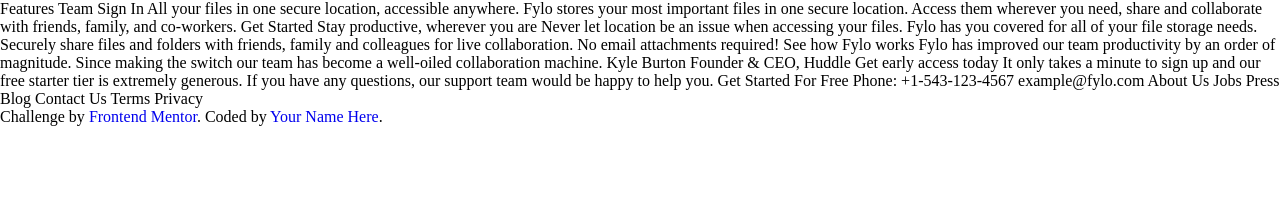
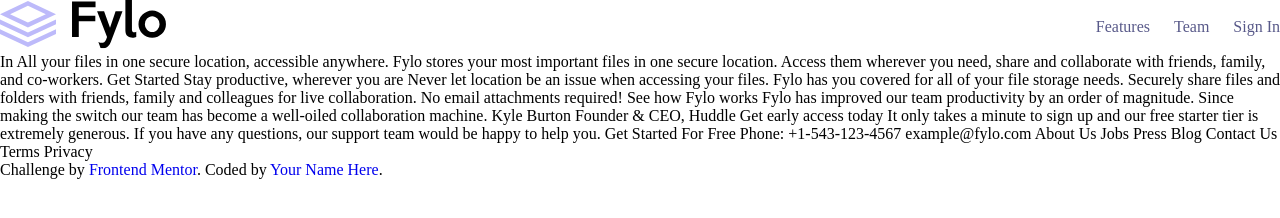
Before and after one commit to SanazBHMN/fylo-landing-page-master, a website: page index.html in a window 1280 px wide. Drawn offline with Linux system fonts and the light colour scheme.

Commit message:
Build the header

```diff
--- a/index.html
+++ b/index.html
@@ -15,20 +15,40 @@
     <title>Frontend Mentor | Fylo landing page with two column layout</title>
   </head>
   <body>
-    Features Team Sign In All your files in one secure location, accessible
-    anywhere. Fylo stores your most important files in one secure location.
-    Access them wherever you need, share and collaborate with friends, family,
-    and co-workers. Get Started Stay productive, wherever you are Never let
-    location be an issue when accessing your files. Fylo has you covered for all
-    of your file storage needs. Securely share files and folders with friends,
-    family and colleagues for live collaboration. No email attachments required!
-    See how Fylo works Fylo has improved our team productivity by an order of
-    magnitude. Since making the switch our team has become a well-oiled
-    collaboration machine. Kyle Burton Founder & CEO, Huddle Get early access
-    today It only takes a minute to sign up and our free starter tier is
-    extremely generous. If you have any questions, our support team would be
-    happy to help you. Get Started For Free Phone: +1-543-123-4567
-    example@fylo.com About Us Jobs Press Blog Contact Us Terms Privacy
+    <header class="header">
+      <nav class="nav container">
+        <a href="#" class="nav__logo">
+          <img src="./images/logo.svg" class="logo" alt="logo" />
+        </a>
+        <div class="nav__menu">
+          <ul class="nav__list">
+            <li class="nav__item">
+              <a href="" class="nav__link">Features</a>
+            </li>
+            <li class="nav__item">
+              <a href="" class="nav__link">Team</a>
+            </li>
+            <li class="nav__item">
+              <a href="" class="nav__link">Sign In</a>
+            </li>
+          </ul>
+        </div>
+      </nav>
+    </header>
+    In All your files in one secure location, accessible anywhere. Fylo stores
+    your most important files in one secure location. Access them wherever you
+    need, share and collaborate with friends, family, and co-workers. Get
+    Started Stay productive, wherever you are Never let location be an issue
+    when accessing your files. Fylo has you covered for all of your file storage
+    needs. Securely share files and folders with friends, family and colleagues
+    for live collaboration. No email attachments required! See how Fylo works
+    Fylo has improved our team productivity by an order of magnitude. Since
+    making the switch our team has become a well-oiled collaboration machine.
+    Kyle Burton Founder & CEO, Huddle Get early access today It only takes a
+    minute to sign up and our free starter tier is extremely generous. If you
+    have any questions, our support team would be happy to help you. Get Started
+    For Free Phone: +1-543-123-4567 example@fylo.com About Us Jobs Press Blog
+    Contact Us Terms Privacy
 
     <footer>
       <p class="attribution">
--- /dev/null
+++ b/scss/components/_header.scss
@@ -0,0 +1,20 @@
+.nav {
+  display: flex;
+  justify-content: space-between;
+  align-items: center;
+
+  &__logo {
+    .logo {
+      width: 165px;
+    }
+  }
+
+  &__list {
+    display: flex;
+    gap: 1.5rem;
+  }
+
+  &__link {
+    color: var(--primary-color-desaturated);
+  }
+}
--- a/scss/styles.scss
+++ b/scss/styles.scss
@@ -1,2 +1,3 @@
 @import "config/variables";
 @import "base/base";
+@import "components/header";
```
Also changed, not shown: css/style.css, 1 other file.
